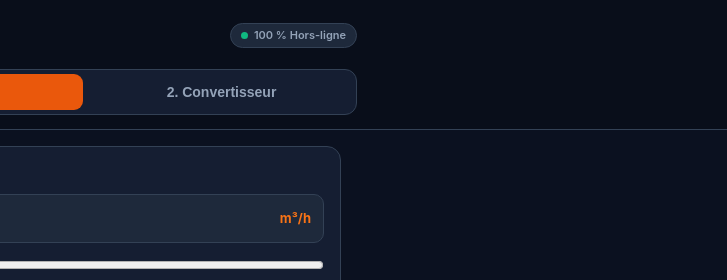
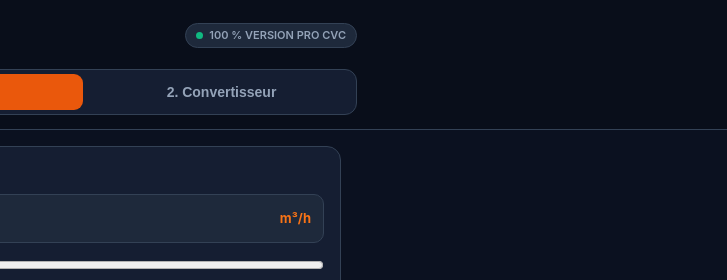
Before and after one commit to fabriceanderson05-maker/outils-cvc, a plain HTML site: page index.html in a window 1280 px wide. Shown: the top 280 px of the page, 553-1280 px from the left. Drawn offline with Linux system fonts and the light colour scheme.

Commit message:
Update status message to '100% VERSION PRO CVC'

```diff
--- a/index.html
+++ b/index.html
@@ -469,7 +469,7 @@
       </div>
       <div class="status-badge">
         <div class="status-dot"></div>
-        <span>100 % Hors-ligne</span>
+        <span>100 % VERSION PRO CVC</span>
       </div>
     </div>
 
```
